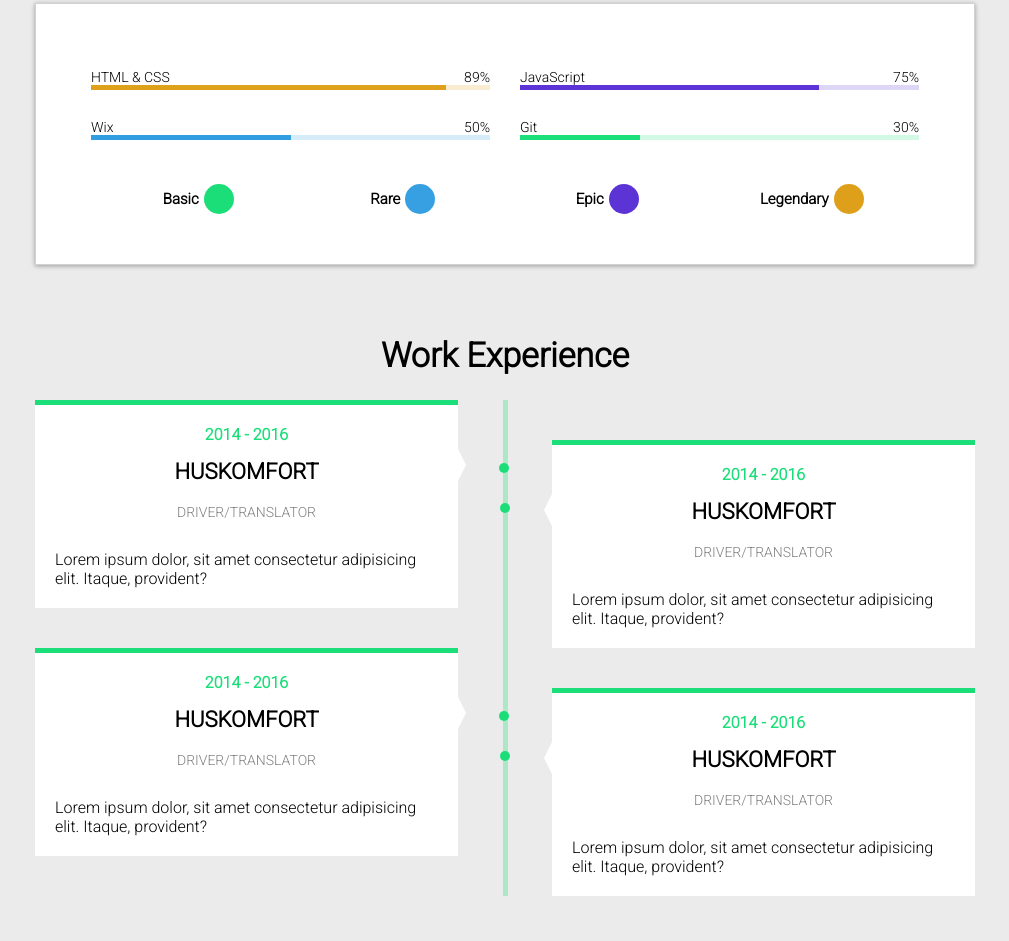
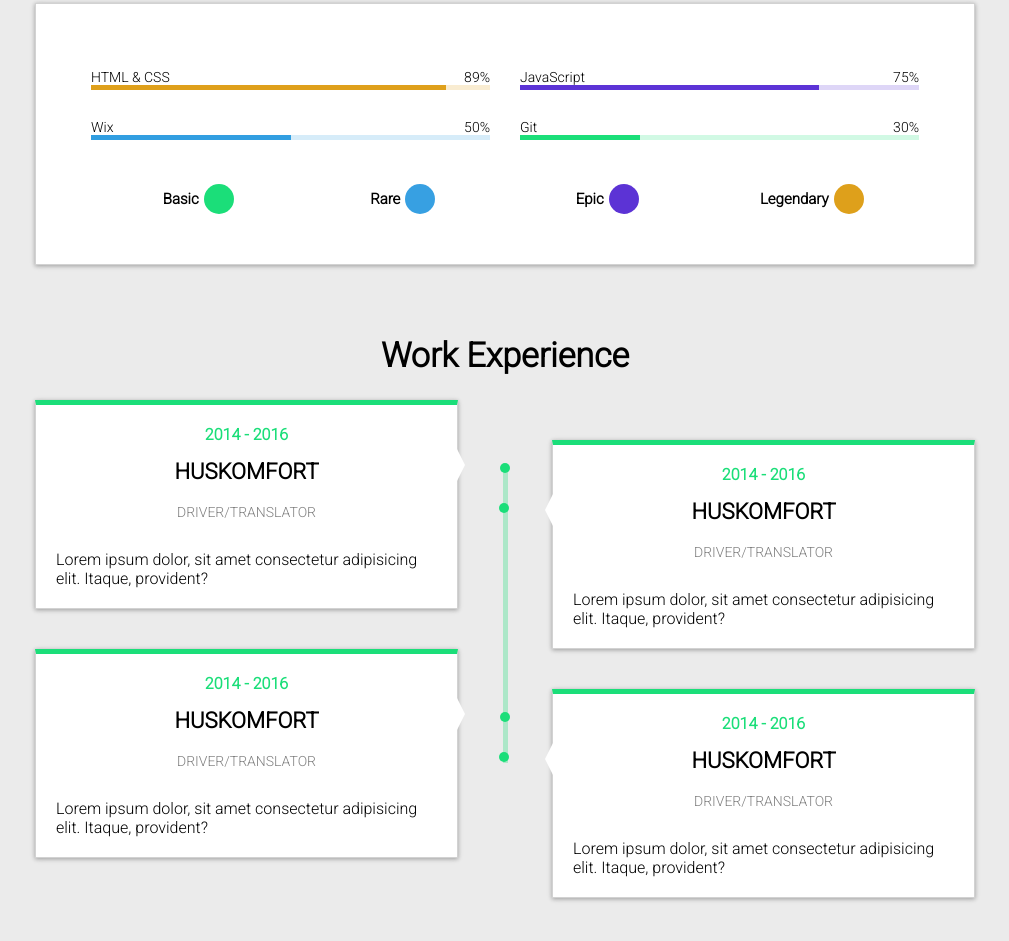
Before and after one commit to Claudiu-Ionel/CV.github.io, a plain HTML site: page index.html in a window 1280 px wide. Shown: the part 963-1904 px from the top of the page, without its empty margins (135-1144 px from the left). Drawn offline with Linux system fonts and the light colour scheme.

Commit message:
Made the Middle bar shorter

```diff
--- a/style.css
+++ b/style.css
@@ -279,7 +279,9 @@ section {
   margin-bottom: 20px;
   width: 45%;
   padding: 20px;
+  border: 1px solid rgb(210, 210, 210);
   border-top: 5px solid var(--main-bg-color);
+  box-shadow: 0 1px 6px rgba(0, 0, 0, 0.12), 0 1px 4px rgba(0, 0, 0, 0.24);
 }
 .box.right::before{
   position: absolute;
@@ -304,7 +306,7 @@ section {
   background-color: var(--main-bg-color);
   border-radius: 50%;
   top: 58px;
-  left: -3.4rem;
+  left: -3.5rem;
 }
 .box.left::before {
     position: absolute;
@@ -329,7 +331,7 @@ section {
   background-color: var(--main-bg-color);
   border-radius: 50%;
   top: 58px;
-  right: -3.2rem;
+  right: -3.3rem;
 }
 /* .arrow-right {
   position: absolute;
@@ -352,6 +354,7 @@ section {
 .box div {
   display: flex;
   justify-content: center;
+
 }
 .left{
   margin-right: 40px;
@@ -365,7 +368,8 @@ section {
   z-index: -1;
   left: calc(50% - 2.5px);
   width: 5px;
-  height: 100%;
+  height: 60%;
+  top: 64px;
   padding: 1px;
   background-color: var(--main-bg-color);
   opacity: 0.3;
```
